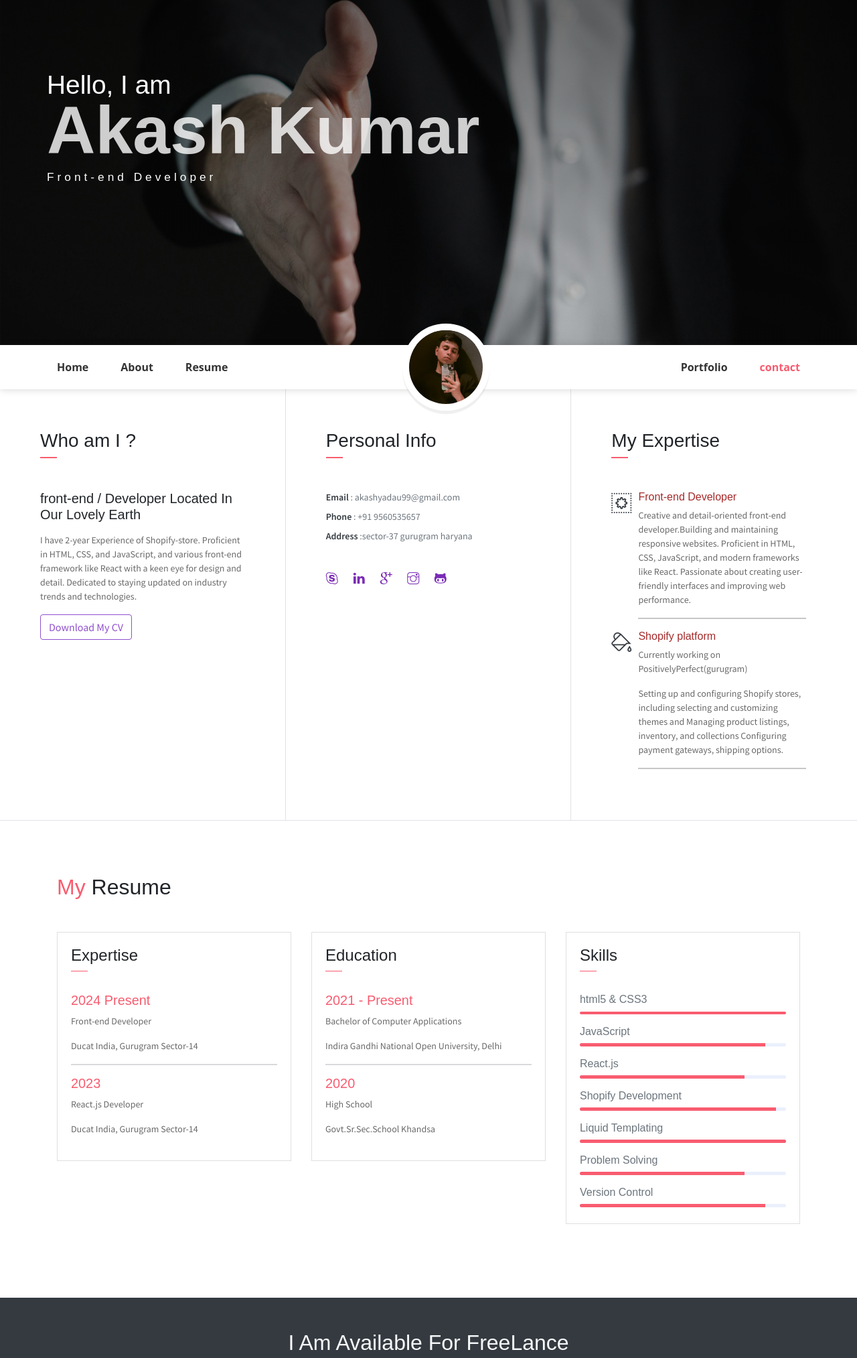
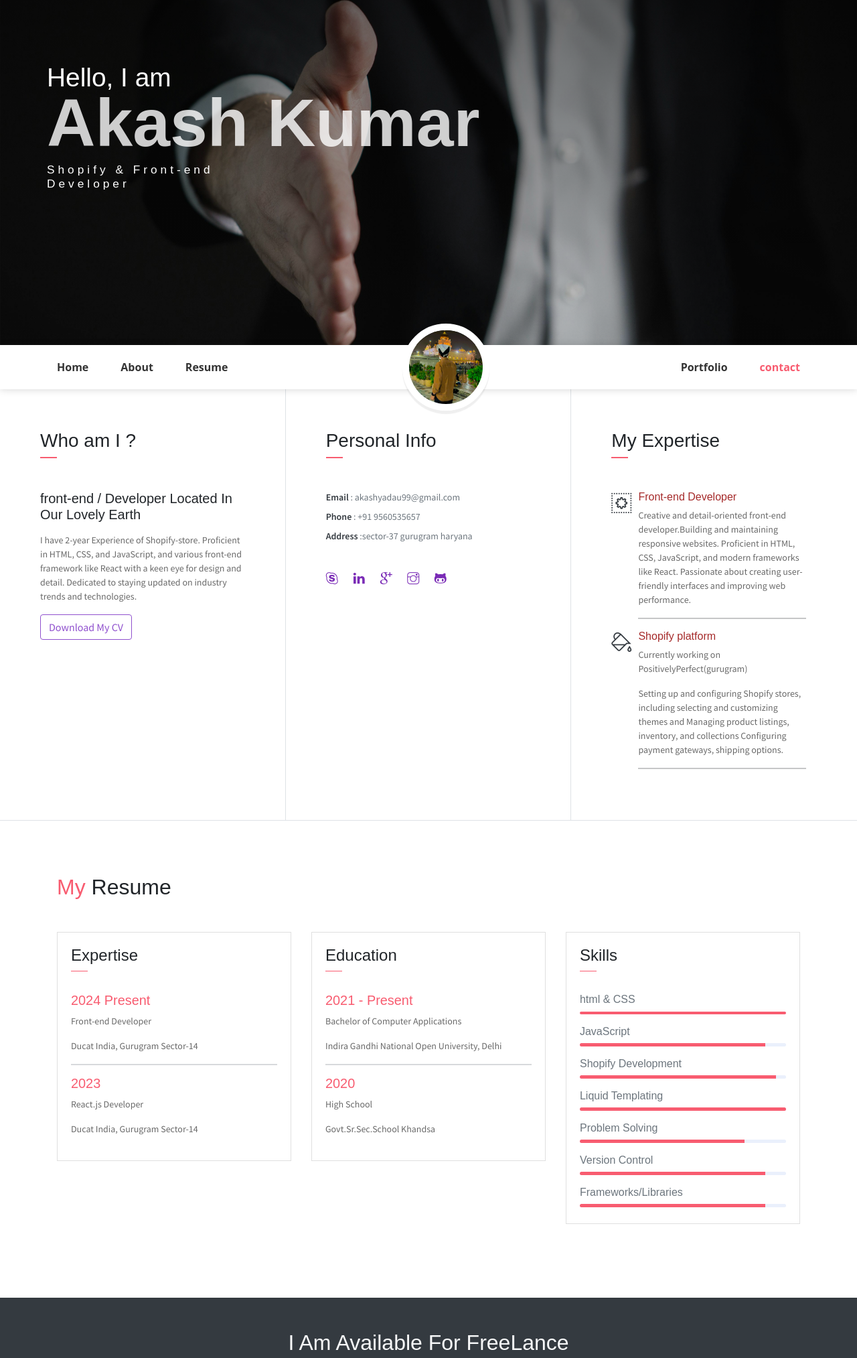
Before and after one commit to iakash07/PortFolio, a plain HTML site: page index.html in a window 1280 px wide. Shown: the part 165-2192 px from the top of the page at 67% size. Drawn offline with Linux system fonts and the light colour scheme; some packages are replaced by stand-ins of ours.

Commit message:
resume text changes

```diff
--- a/index.html
+++ b/index.html
@@ -35,7 +35,7 @@
             <div class="header-content">
                 <h4 class="header-subtitle">Hello, I am</h4>
                 <h1 class="header-title">Akash Kumar</h1>
-                <h6 class="header-mono">Front-end Developer</h6>
+                <h6 class="header-mono">Shopify & Front-end<br>Developer</h6>
             </div>
         </div>
     </header>
@@ -59,7 +59,7 @@
                     </li>
                 </ul>
                 <ul class="navbar-nav brand">
-                    <img src="raksh/imgs/Akash.jpg" style="height: 130px; width: 130px;" alt="" class="brand-img">
+                    <img src="raksh/imgs/akash1.jpg" style="height: 130px; width: 130px;" alt="" class="brand-img">
 
                 </ul>
                 <ul class="navbar-nav ml-auto">
@@ -192,7 +192,7 @@
                             </div>
                         </div>
                         <div class="card-body pb-2">
-                            <h6>html5 &amp; CSS3</h6>
+                            <h6>html &amp; CSS</h6>
                             <div class="progress mb-3">
                                 <div class="progress-bar bg-danger" role="progressbar" style="width: 100%"
                                     aria-valuenow="25" aria-valuemin="0" aria-valuemax="100"></div>
@@ -202,11 +202,7 @@
                                 <div class="progress-bar bg-danger" role="progressbar" style="width: 90%"
                                     aria-valuenow="25" aria-valuemin="0" aria-valuemax="100"></div>
                             </div>
-                            <h6>React.js</h6>
-                            <div class="progress mb-3">
-                                <div class="progress-bar bg-danger" role="progressbar" style="width: 80%"
-                                    aria-valuenow="50" aria-valuemin="0" aria-valuemax="100"></div>
-                            </div>
+
                             <h6>Shopify Development</h6>
                             <div class="progress mb-3">
                                 <div class="progress-bar bg-danger" role="progressbar" style="width: 95%"
@@ -224,6 +220,11 @@
                                     aria-valuenow="75" aria-valuemin="0" aria-valuemax="100"></div>
                             </div>
                             <h6>Version Control</h6>
+                            <div class="progress mb-3">
+                                <div class="progress-bar bg-danger" role="progressbar" style="width: 90%"
+                                    aria-valuenow="75" aria-valuemin="0" aria-valuemax="100"></div>
+                            </div>
+                            <h6>Frameworks/Libraries</h6>
                             <div class="progress mb-3">
                                 <div class="progress-bar bg-danger" role="progressbar" style="width: 90%"
                                     aria-valuenow="75" aria-valuemin="0" aria-valuemax="100"></div>
@@ -395,7 +396,7 @@
             Email.send({
                 Host: "smtp.gmail.com",
                 Username: "akashyadau99@gmail.com",
-                Password : "9910197422",
+                Password : "",
                 To : "akashkumar20981@gmail.com",
                 from : document.getElementById("Email").value,
                 subject : "For Enquiry",
```
Also changed, not shown: raksh/imgs/akash1.jpg (added), 1 other file.
